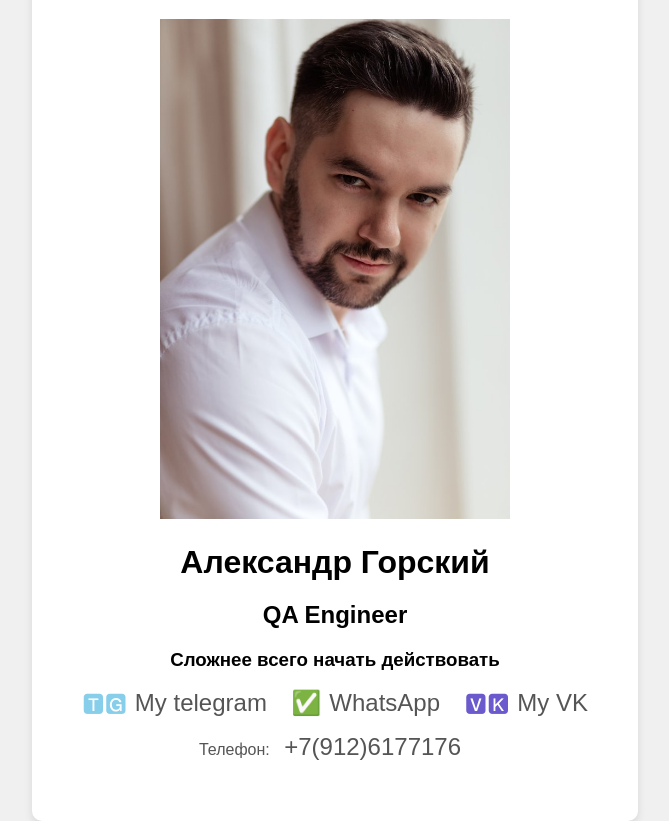
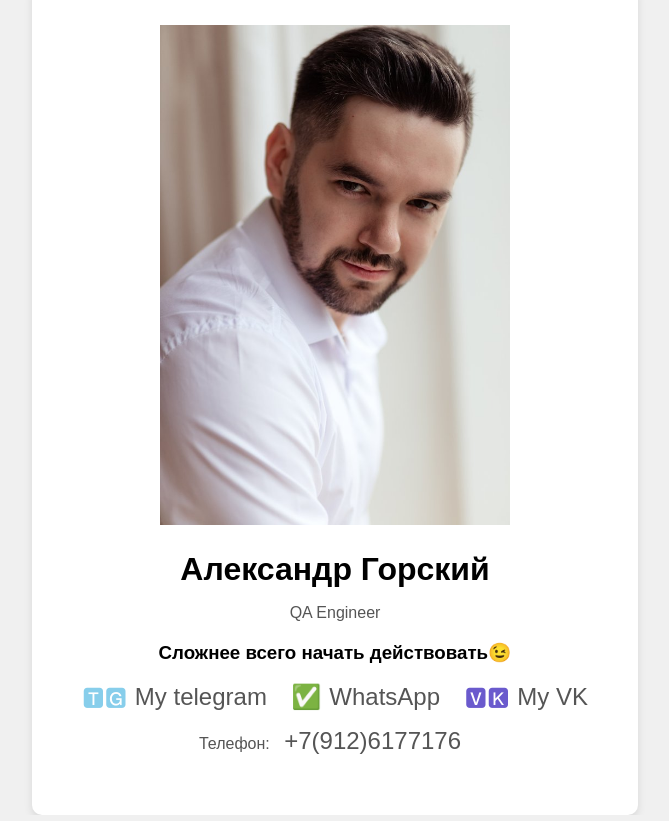
Before and after one commit to PraeLucifer/PraeLucifer.github.io, a plain HTML site: page index.html in a window 1280 px wide. Shown: the whole page, without its empty margins (305-974 px from the left). Drawn offline with Linux system fonts and the light colour scheme.

Commit message:
добавил параграф

```diff
--- a/index.html
+++ b/index.html
@@ -64,8 +64,8 @@
     <div class="card">
         <img src="your-photo.jpg" alt="Фотография" height=500 width=350>
         <h1>Александр Горский</h1>
-         <h2>QA Engineer</h2>
-         <h3 class="header__subtitle">Сложнее всего начать действовать</h3>
+         <p>QA Engineer</p>
+         <h3 class="header__subtitle">Сложнее всего начать действовать😉</h3>
         <div class="social-links">
             <a href="https://t.me/Praelucifer" target="_blank" class="telegram">My telegram</a>
             <a href="https://wa.me/+79126177176" target="_blank" class="whatsapp">WhatsApp</a>
```
